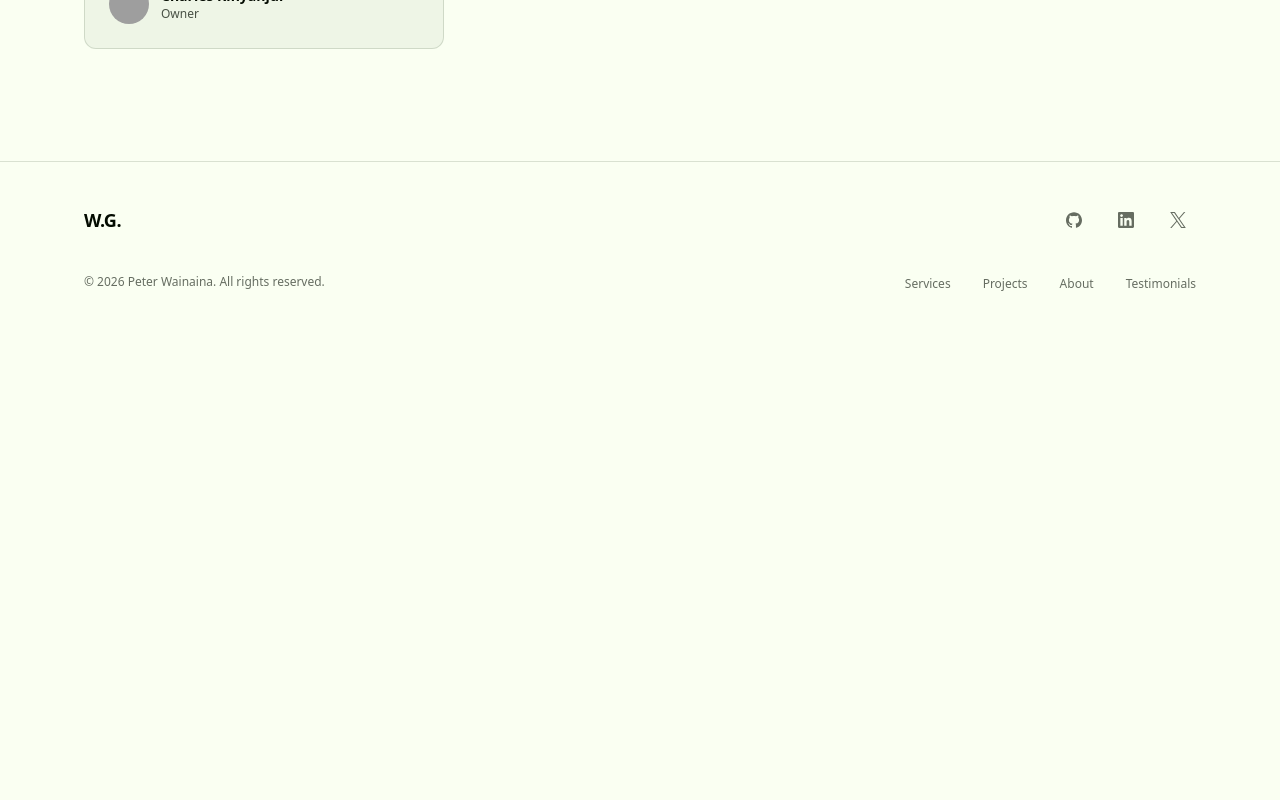
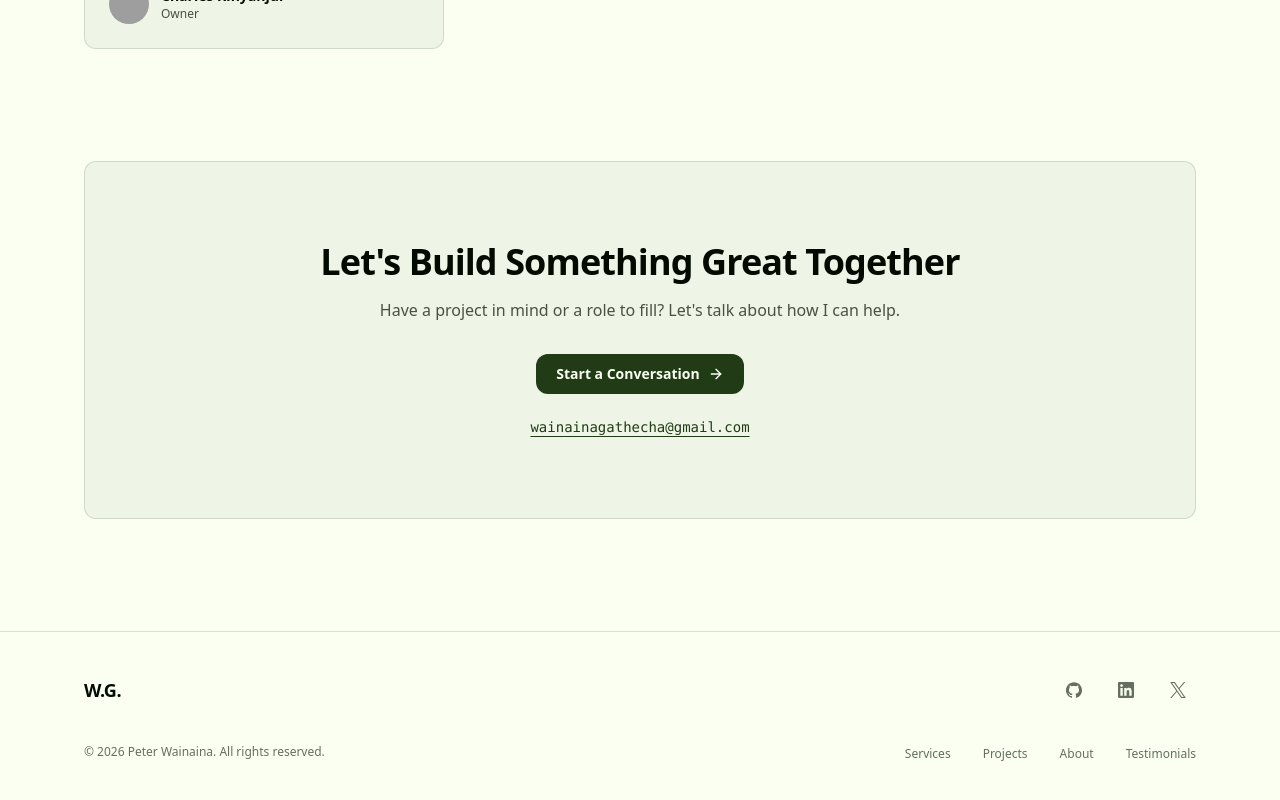
Before and after one commit to WainainaGathecha/visual-portfolio, a React (Vite) app: page / in a window 1280 px wide. Shown: the part 3323-4123 px from the top of the page. Before the commit the page ends 3657 px from the top, so only its background shows below. Built offline with nearby package versions, Linux system fonts and the light colour scheme; grey boxes are pictures that could not be loaded.

Commit message:
feat: implement contact section

```diff
--- a/src/App.jsx
+++ b/src/App.jsx
@@ -5,6 +5,7 @@ import About from './sections/About';
 import Projects from './sections/Projects';
 import Services from './sections/Services';
 import Testimonials from './sections/Testimonials';
+import Contact from './sections/Contact';
 
 export default function App() {
   return (
@@ -16,6 +17,7 @@ export default function App() {
         <Projects />
         <Services />
         <Testimonials />
+        <Contact />
 
       </main>
       <Footer/>
--- a/src/data/portfolioData.json
+++ b/src/data/portfolioData.json
@@ -149,7 +149,7 @@
     "title": "Let's Build Something Great Together",
     "body": "Have a project in mind or a role to fill? Let's talk about how I can help.",
     "cta": { "label": "Start a Conversation" },
-    "email": "",
+    "email": "wainainagathecha@gmail.com",
     "socials": [
       { "id": "github", "label": "GitHub", "url": "https://github.com/WainainaGathecha" },
       { "id": "linkedin", "label": "LinkedIn", "url": "https://www.linkedin.com/in/wainaina-gathesha-8a0926351/" },
--- /dev/null
+++ b/src/sections/Contact.jsx
@@ -0,0 +1,43 @@
+import { ArrowRight } from 'lucide-react';
+import data from '../data/portfolioData.json';
+import Button from '../components/Button';
+import Card from '../components/Card';
+import Section from '../components/Section';
+
+const { contact } = data;
+
+// Prefer email; fall back to the first social profile; hide the button if neither exists.
+const primaryHref = contact.email
+  ? `mailto:${contact.email}`
+  : contact.socials.find((social) => social.url)?.url;
+
+export default function Contact() {
+  return (
+    <Section id="contact" className="pt-0 md:pt-0">
+      <Card className="px-6 py-14 text-center md:py-20">
+        <h2 className="mx-auto max-w-2xl text-3xl font-bold md:text-4xl">{contact.title}</h2>
+        <p className="mx-auto mt-4 max-w-xl text-brand-dark-bg/70 dark:text-brand-light-bg/70">
+          {contact.body}
+        </p>
+
+        {primaryHref && (
+          <Button href={primaryHref} external={primaryHref.startsWith('http')} className="mt-8">
+            {contact.cta.label}
+            <ArrowRight className="size-4" aria-hidden="true" />
+          </Button>
+        )}
+
+        {contact.email && (
+          <p className="mt-5">
+            <a
+              href={`mailto:${contact.email}`}
+              className="font-mono text-sm text-brand-forest underline underline-offset-4 dark:text-brand-lime-accent"
+            >
+              {contact.email}
+            </a>
+          </p>
+        )}
+      </Card>
+    </Section>
+  );
+}
```
